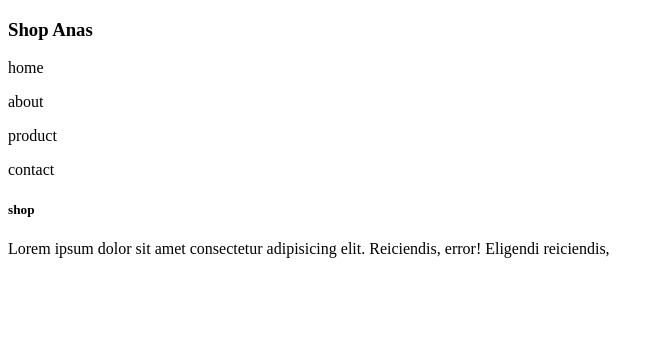
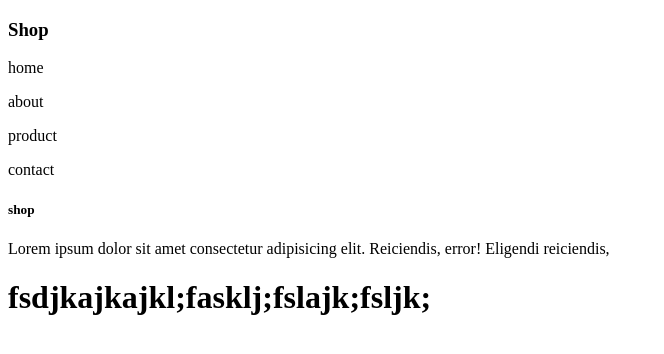
Before and after one commit to xXMina-GRXx/E-Commerce-Landing-Page, a plain HTML site: page index.html in a window 1280 px wide. Shown: the whole page, without its empty margins (0-664 px from the left). Drawn offline with Linux system fonts and the light colour scheme.

Commit message:
Anas test

```diff
--- a/index.html
+++ b/index.html
@@ -10,7 +10,7 @@
   <header>
     <nav>
       <div>
-        <h3>Shop Anas</h3>
+        <h3>Shop</h3>
       </div>
       <div>
         <p>home</p>
@@ -38,5 +38,6 @@
     <h5>shop</h5>
     <p>Lorem ipsum dolor sit amet consectetur adipisicing elit. Reiciendis, error! Eligendi reiciendis,</p>
   </footer>
+  <h1>fsdjkajkajkl;fasklj;fslajk;fsljk;</h1>
 </body>
 </html>
```
